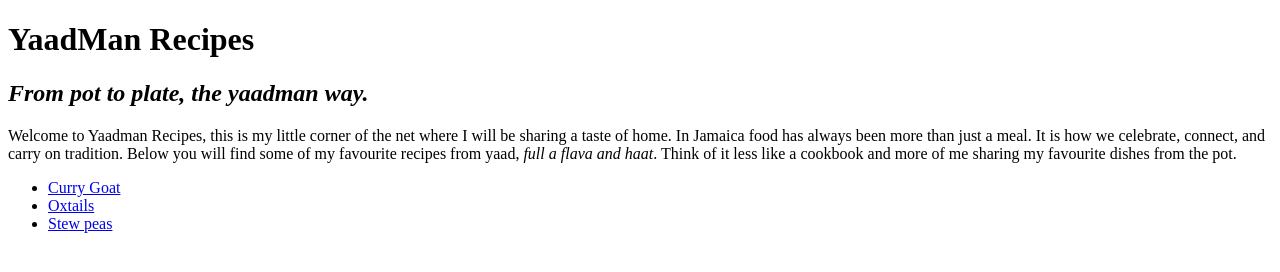
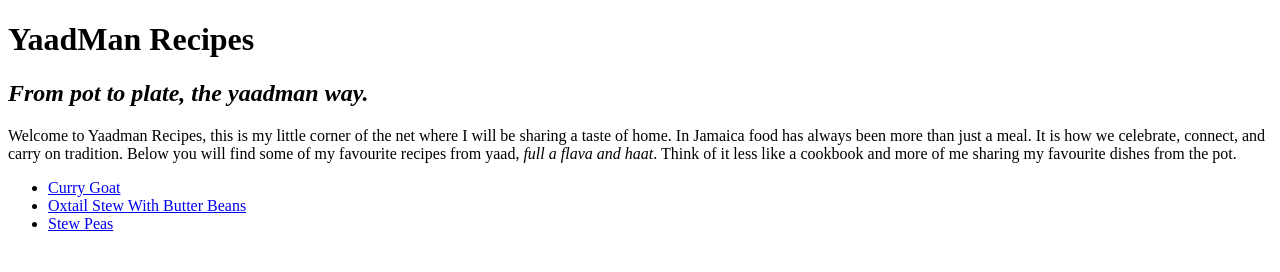
Before and after one commit to ctrl-khaos/odin-recipes, a plain HTML site: page index.html in a window 1280 px wide. Drawn offline with Linux system fonts and the light colour scheme.

Commit message:
Set up README.md and minor index.html edit

```diff
--- a/index.html
+++ b/index.html
@@ -20,8 +20,8 @@
 
     <ul>
       <li><a href="recipes/curried-goat.html">Curry Goat</a></li>
-      <li><a href="recipes/oxtail.html">Oxtails</a></li>
-      <li><a href="recipes/stew-peas.html">Stew peas</a></li>
+      <li><a href="recipes/oxtail.html">Oxtail Stew With Butter Beans</a></li>
+      <li><a href="recipes/stew-peas.html">Stew Peas</a></li>
     </ul>
   </body>
 </html>
```
